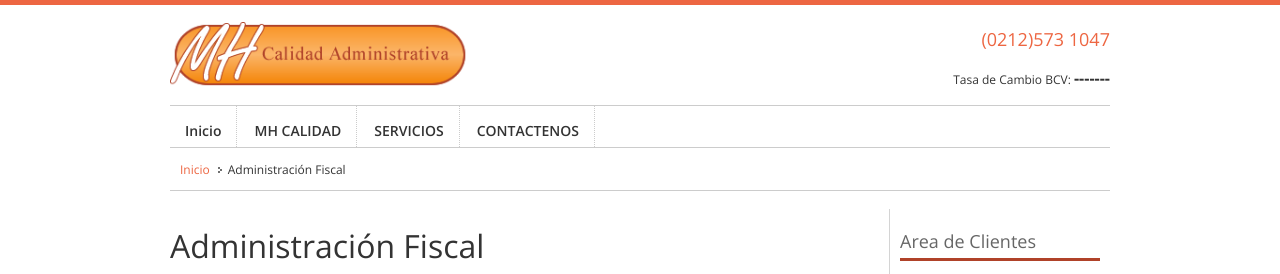
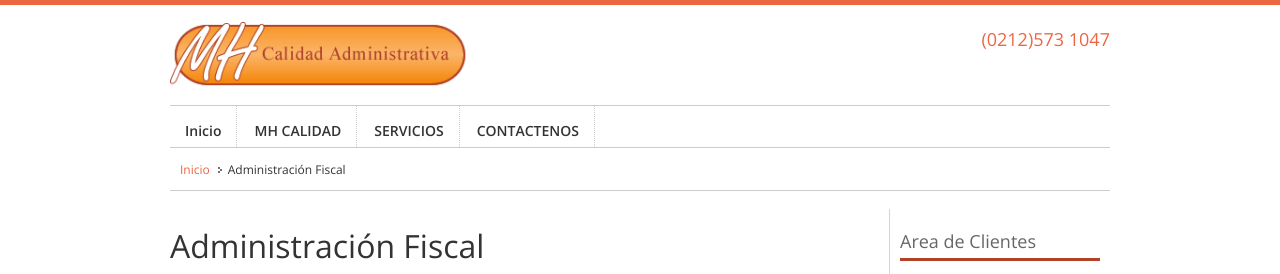
Before and after one commit to ynfantes/mhcalidad.com, a PHP site: the page made by template/fiscal.html.twig in a window 1280 px wide. Shown: the top 274 px of the page. Run offline with PHP 8.4, Linux system fonts and the light colour scheme; the template is opened without the code that fills it, so the values that code supplies are empty; some libraries are stand-ins or nearby versions.

Commit message:
Cambio presenetación tasa de cambio BCV

```diff
--- a/template/layout/base.html.twig
+++ b/template/layout/base.html.twig
@@ -56,8 +56,7 @@
 </div>
 <!-- HEADER: SOCIAL ICONS -->
 <ul class="socials unstyled">
-<li>Tasa de Cambio BCV:
-<span id='tasabcv' class="bold" style="font-size:16px">-------<span></li>
+<li id="tasa_cambio"></li>
 </ul>
 </div>
 </div>
```
